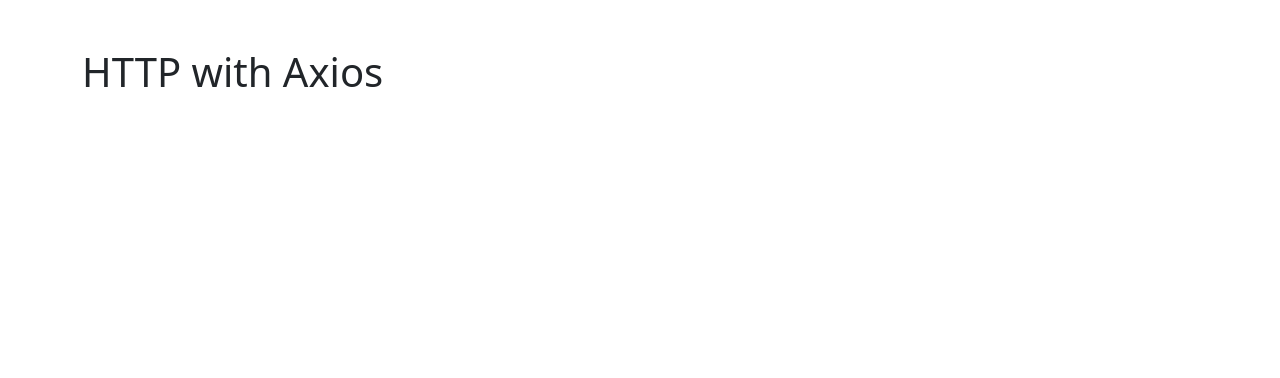
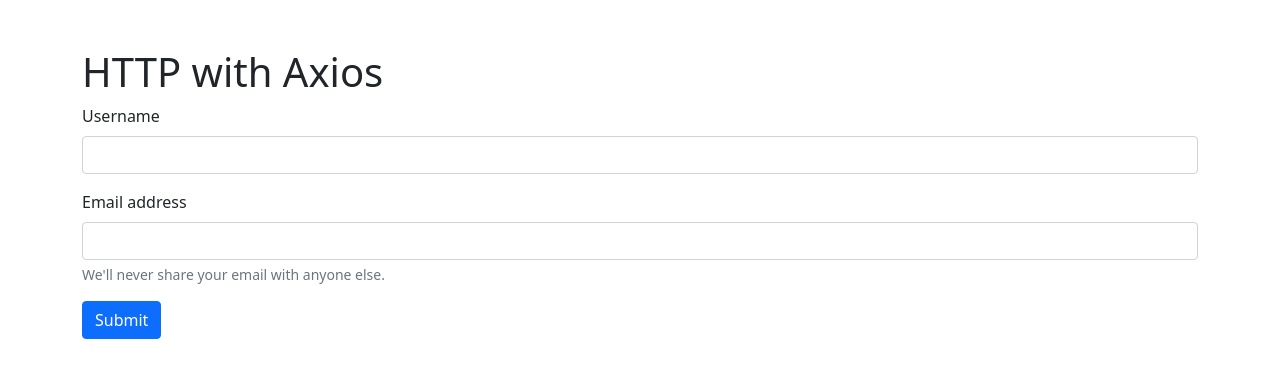
Before and after one commit to OmarHegazi94/Vuejs-Practice, a Vue app: page / in a window 1280 px wide. Shown: the top 378 px of the page. Built offline with nearby package versions, Linux system fonts and the light colour scheme.

Commit message:
send post request to real-time database firebase

```diff
--- a/src/App.vue
+++ b/src/App.vue
@@ -4,18 +4,67 @@
             <div class="col-12">
                 <h1>HTTP with Axios</h1>
 
+                <div v-if="messeage" class="row my-4">
+                    <div class="alert" :class="messageClass">
+                        {{ messeage }}
+                    </div>
+                </div>
+
+                <form>
+                    <div class="mb-3">
+                        <label for="username" class="form-label">Username</label>
+                        <input v-model="user.username" type="text" class="form-control" id="username" />
+                    </div>
+                    <div class="mb-3">
+                        <label for="email" class="form-label">Email address</label>
+                        <input v-model="user.email" type="email" class="form-control" id="email" aria-describedby="emailHelp" />
+                        <div id="emailHelp" class="form-text">We'll never share your email with anyone else.</div>
+                    </div>
+
+                    <button @click.prevent="submit" type="submit" class="btn btn-primary">Submit</button>
+                </form>
             </div>
         </div>
     </div>
 </template>
 
 <script>
+import axios from "axios";
 export default {
     name: "App",
     data() {
         return {
+            user: {
+                username: "",
+                email: "",
+            },
+            messeage: "",
+            messageClass: "",
+        };
+    },
+    methods: {
+        submit() {
+            if (this.user.username && this.user.email) {
+                axios
+                    .post("https://vue-http-898d3-default-rtdb.firebaseio.com/data.json", this.user)
+                    .then((response) => {
+                        console.log(response);
+                        this.messageClass = 'alert-success'
+                        this.messeage = 'Data has been sent succefully'
+                    })
+                    .catch((error) => {
+                        console.log(error);
+                    });
 
-        };
+                    this.user.username = '';
+                    this.user.email = '';
+
+
+            } else {
+                this.messageClass = 'alert-danger'
+                this.messeage = "Please Fill up the info";
+            }
+        },
     },
 };
 </script>
```
